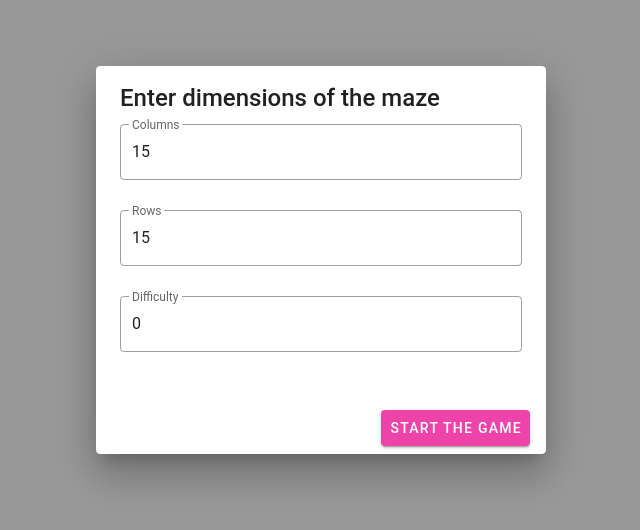
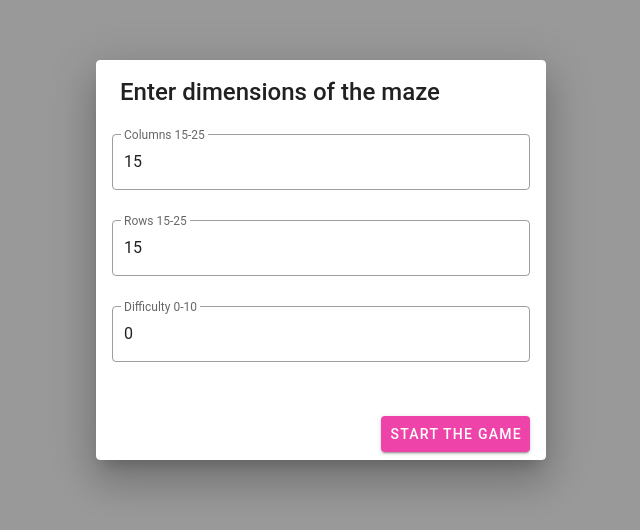
Before and after one commit to Rolanddoda/pony-challenge, a Vue app: page / in a window 1280 px wide. Shown: the part 140-670 px from the top of the page, without its empty margins (319-959 px from the left). Built offline with nearby package versions, Linux system fonts and the light colour scheme; a small style sheet from the web is missing.

Commit message:
Add validations to the NewGameDialog fields

```diff
--- a/src/components/NewGameDialog.vue
+++ b/src/components/NewGameDialog.vue
@@ -4,40 +4,44 @@
       <v-card-title class="headline">
         Enter dimensions of the maze
       </v-card-title>
+
+      <ValidationObserver ref="validationObserver">
         <v-card-text>
+          <ValidationProvider name="Columns" rules="required|integer|between:15,25" v-slot="{ errors }">
             <v-text-field
-          v-model.number="cols"
-          min="15"
-          max="25"
-          type="number"
-          label="Columns"
+              v-model="cols"
+              :error-messages="errors"
+              label="Columns 15-25"
               placeholder="Columns of the maze"
               outlined
             />
+          </ValidationProvider>
 
+          <ValidationProvider name="Rows" rules="required|integer|between:15,25" v-slot="{ errors }">
             <v-text-field
-          v-model.number="rows"
-          min="15"
-          max="25"
-          type="number"
-          label="Rows"
+              v-model="rows"
+              :error-messages="errors"
+              label="Rows 15-25"
               placeholder="Rows of the maze"
               outlined
             />
+          </ValidationProvider>
 
+          <ValidationProvider name="Rows" rules="required|integer|between:0,10" v-slot="{ errors }">
             <v-text-field
-          v-model.number="difficulty"
-          min="0"
-          max="10"
-          type="number"
-          label="Difficulty"
+              v-model="difficulty"
+              :error-messages="errors"
+              label="Difficulty 0-10"
               placeholder="Difficulty"
               outlined
             />
+          </ValidationProvider>
         </v-card-text>
+      </ValidationObserver>
+
       <v-card-actions>
         <v-spacer></v-spacer>
-        <v-btn :disabled="!ponyName" :loading="isBtnLoading" color="primary" @click="startGame">
+        <v-btn :disabled="!ponyName" :loading="isBtnLoading" color="primary" @click="validate">
           Start the game
         </v-btn>
       </v-card-actions>
@@ -46,7 +50,16 @@
 </template>
 
 <script>
+import '@/utils/validations'
+// Libraries
+import { ValidationProvider, ValidationObserver } from 'vee-validate'
+
 export default {
+  components: {
+    ValidationProvider,
+    ValidationObserver
+  },
+
   data: () => ({
     isBtnLoading: false,
     ponyName: 'Fluttershy',
@@ -57,14 +70,18 @@ export default {
   }),
 
   methods: {
+    validate() {
+      this.$refs.validationObserver.validate().then(success => success && this.startGame())
+    },
+
     startGame() {
       this.isBtnLoading = true
       this.$axios
         .post('/maze', {
-          'maze-width': this.cols,
-          'maze-height': this.rows,
+          'maze-width': Number(this.cols),
+          'maze-height': Number(this.rows),
           'maze-player-name': this.ponyName,
-          difficulty: this.difficulty
+          difficulty: Number(this.difficulty)
         })
         .then(({ data }) => {
           this.mazeId = data.maze_id
```
Lines whose indentation alone changed are shown as unchanged.
